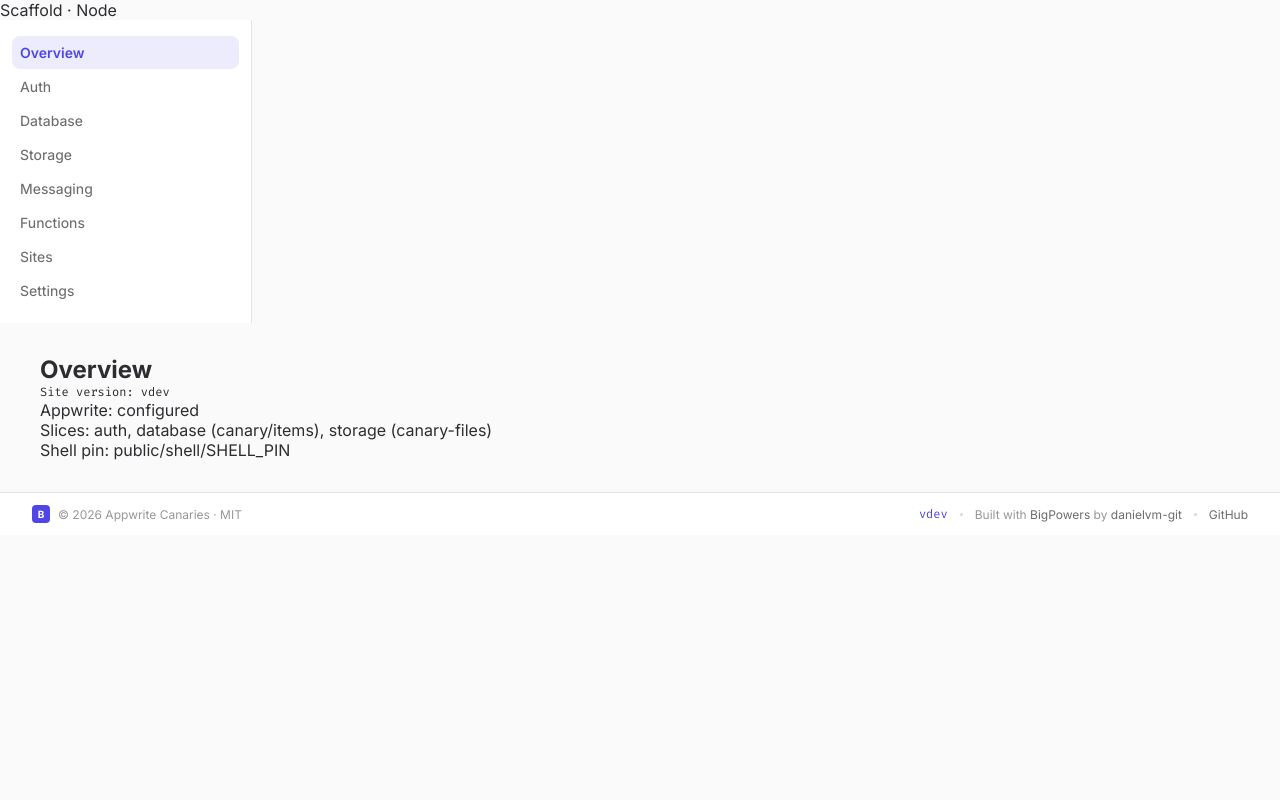
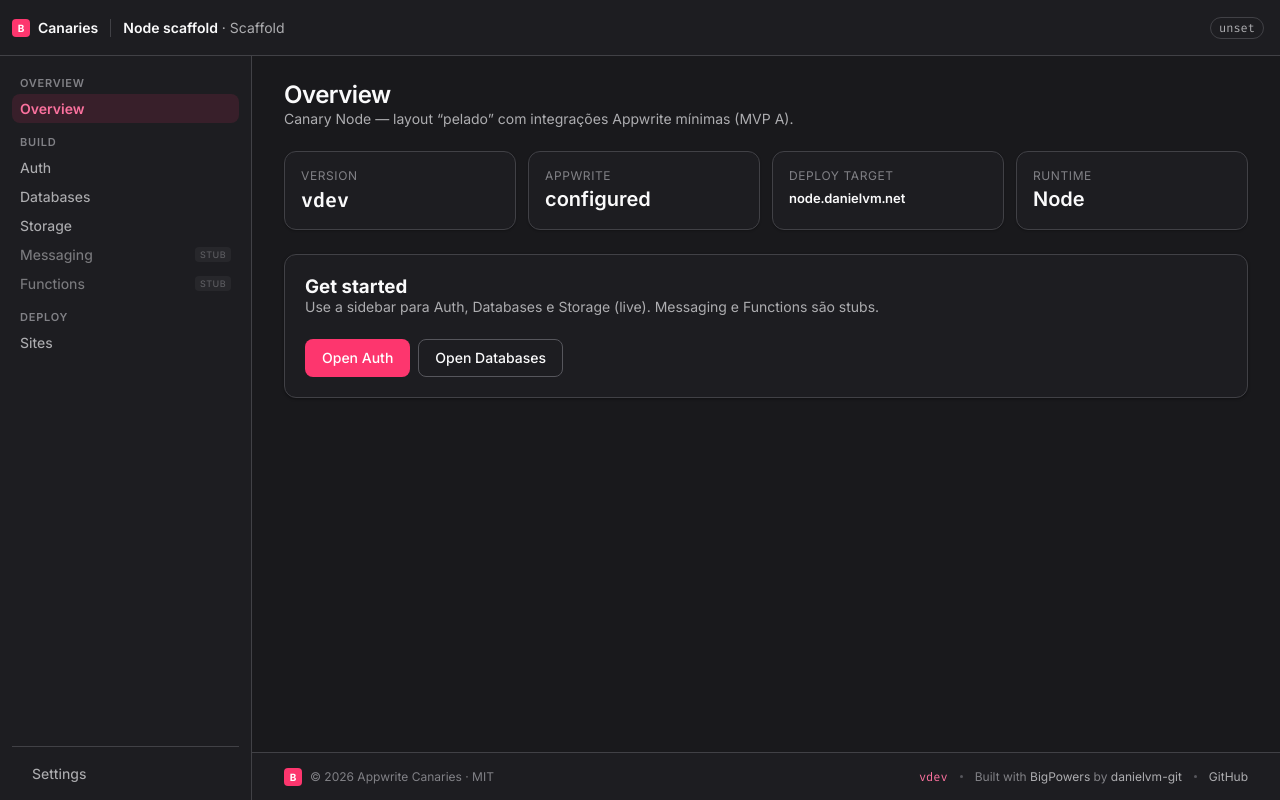
Before and after one commit to danielvm-git/appwrite-canary-node, a React (Vite) app: page /console in a window 1280 px wide. Built offline with nearby package versions, Linux system fonts and the light colour scheme; no server answers.

Commit message:
fix: console layout matches shell prototype (#8)
* fix: pin shell assets at v1.0.0

* fix: smoke uses live health.json version

* fix: align console and landing DOM with shell prototype

```diff
--- a/index.html
+++ b/index.html
@@ -1,5 +1,5 @@
 <!doctype html>
-<html lang="en">
+<html lang="en" data-theme="dark" data-accent="canary">
   <head>
     <meta charset="UTF-8" />
     <meta name="viewport" content="width=device-width, initial-scale=1.0" />
--- a/public/shell/ds/canary-layout.css
+++ b/public/shell/ds/canary-layout.css
@@ -645,6 +645,20 @@ body[data-view="console"] {
 
 .mono, code { font-family: var(--font-mono); font-size: var(--text-xs); }
 
+.sidebar a.nav-item { text-decoration: none; }
+.sidebar a.nav-item.active { background: var(--brand-tint); color: var(--fg-accent); }
+
+.form-stack {
+  display: flex;
+  flex-direction: column;
+  gap: var(--space-6);
+  max-width: 28rem;
+  margin-bottom: var(--space-8);
+}
+.form-stack .row {
+  margin-top: var(--space-2);
+}
+
 @media (max-width: 768px) {
   .shell > .sidebar { display: none; }
   .footer-grid { grid-template-columns: 1fr; }
--- /dev/null
+++ b/src/hooks/useShellView.ts
@@ -0,0 +1,13 @@
+import { useLayoutEffect } from "react";
+
+export function useShellView(view: "console" | "landing") {
+  useLayoutEffect(() => {
+    const root = document.documentElement;
+    root.setAttribute("data-accent", "canary");
+    root.setAttribute("data-theme", "dark");
+    document.body.setAttribute("data-view", view);
+    return () => {
+      document.body.removeAttribute("data-view");
+    };
+  }, [view]);
+}
--- a/src/pages/AuthPage.tsx
+++ b/src/pages/AuthPage.tsx
@@ -32,27 +32,45 @@ export function AuthPage() {
 
   return (
     <section>
-      <h1>Auth</h1>
-      <form onSubmit={onSubmit} className="stack">
-        <label>
+      <h1 className="page-title ds-h1">Auth</h1>
+      <p className="page-desc">Email/password session against project Scaffold.</p>
+      <form onSubmit={onSubmit} className="form-stack">
+        <div className="input-group">
+          <label className="input-label" htmlFor="auth-email">
             Email
-          <input type="email" value={email} onChange={(e) => setEmail(e.target.value)} required />
           </label>
-        <label>
+          <input
+            className="input"
+            id="auth-email"
+            type="email"
+            value={email}
+            onChange={(e) => setEmail(e.target.value)}
+            required
+            autoComplete="email"
+          />
+        </div>
+        <div className="input-group">
+          <label className="input-label" htmlFor="auth-password">
             Password
+          </label>
           <input
+            className="input"
+            id="auth-password"
             type="password"
             value={password}
             onChange={(e) => setPassword(e.target.value)}
             required
+            autoComplete="current-password"
           />
-        </label>
+        </div>
+        <div className="row">
           <button type="submit" className="btn btn-primary">
             Sign in
           </button>
           <button type="button" className="btn btn-secondary" onClick={logout}>
             Logout
           </button>
+        </div>
       </form>
       {message && <p className="mono">{message}</p>}
     </section>
--- a/src/pages/ConsoleLayout.tsx
+++ b/src/pages/ConsoleLayout.tsx
@@ -1,49 +1,85 @@
 // story: e01s02
 import { NavLink, Outlet } from "react-router-dom";
 import { AppFooter } from "../components/AppFooter";
+import { useShellView } from "../hooks/useShellView";
 
-const nav = [
-  { to: "/console", label: "Overview", end: true },
-  { to: "/console/auth", label: "Auth" },
-  { to: "/console/database", label: "Database" },
-  { to: "/console/storage", label: "Storage" },
-  { to: "/console/messaging", label: "Messaging" },
-  { to: "/console/functions", label: "Functions" },
-  { to: "/console/sites", label: "Sites" },
-  { to: "/console/settings", label: "Settings" },
+type NavItem = { to: string; label: string; end?: boolean; stub?: boolean };
+
+const groups: { label: string; items: NavItem[] }[] = [
+  { label: "Overview", items: [{ to: "/console", label: "Overview", end: true }] },
+  {
+    label: "Build",
+    items: [
+      { to: "/console/auth", label: "Auth" },
+      { to: "/console/database", label: "Databases" },
+      { to: "/console/storage", label: "Storage" },
+      { to: "/console/messaging", label: "Messaging", stub: true },
+      { to: "/console/functions", label: "Functions", stub: true },
+    ],
+  },
+  { label: "Deploy", items: [{ to: "/console/sites", label: "Sites" }] },
 ];
 
+function navClass({ isActive }: { isActive: boolean }, stub?: boolean) {
+  return ["nav-item", isActive ? "active" : "", stub ? "stub" : ""].filter(Boolean).join(" ");
+}
+
 export function ConsoleLayout() {
+  useShellView("console");
+  const projectId = import.meta.env.VITE_APPWRITE_PROJECT_ID || "6b04b29a…5784";
+
   return (
-    <div className="console-shell">
-      <header className="topbar">
-        <span className="topbar-title">Scaffold · Node</span>
+    <div className="view-console">
+      <header className="console-topbar">
+        <div className="console-brand">
+          <span className="app-footer-logo" aria-hidden="true">
+            B
+          </span>
+          <span>Canaries</span>
+        </div>
+        <div className="console-crumb">
+          <b>Node scaffold</b> · Scaffold
+        </div>
+        <div className="top-icons">
+          <span className="chip mono" title="Project ID">
+            {projectId.length > 14 ? `${projectId.slice(0, 8)}…${projectId.slice(-4)}` : projectId}
+          </span>
+        </div>
       </header>
-      <div className="console-body">
+      <div className="shell">
         <nav className="sidebar" aria-label="Console">
-          <ul className="sidebar-nav">
-            {nav.map((item) => (
-              <li key={item.to}>
-                <NavLink to={item.to} end={item.end}>
-                  {item.label}
-                </NavLink>
-              </li>
+          <div className="sidebar-nav-scroll">
+            {groups.map((group) => (
+              <div className="nav-group" key={group.label}>
+                <div className="nav-label">{group.label}</div>
+                {group.items.map((item) => (
+                  <NavLink
+                    key={item.to}
+                    to={item.to}
+                    end={item.end}
+                    className={(s) => navClass(s, item.stub)}
+                  >
+                    {item.label}
+                  </NavLink>
+                ))}
+              </div>
             ))}
-          </ul>
+          </div>
+          <div className="sidebar-settings">
+            <NavLink to="/console/settings" className={(s) => navClass(s)}>
+              Settings
+            </NavLink>
+          </div>
         </nav>
-        <MainPanel />
+        <div className="main">
+          <div className="main-scroll">
+            <div className="main-inner">
+              <Outlet />
+            </div>
+          </div>
+          <AppFooter testId="console-app-footer" />
+        </div>
       </div>
     </div>
   );
 }
-
-function MainPanel() {
-  return (
-    <div className="layout-body">
-      <main className="content">
-        <Outlet />
-      </main>
-      <AppFooter testId="console-app-footer" />
-    </div>
-  );
-}
--- a/src/pages/DatabasePage.tsx
+++ b/src/pages/DatabasePage.tsx
@@ -44,14 +44,26 @@ export function DatabasePage() {
 
   return (
     <section>
-      <h1>Database</h1>
-      <form onSubmit={onCreate} className="stack">
-        <input value={title} onChange={(e) => setTitle(e.target.value)} placeholder="Item title" />
+      <h1 className="page-title ds-h1">Database</h1>
+      <p className="page-desc">Collection canary / items.</p>
+      <form onSubmit={onCreate} className="form-stack">
+        <div className="input-group">
+          <label className="input-label" htmlFor="db-title">
+            Title
+          </label>
+          <input
+            className="input"
+            id="db-title"
+            value={title}
+            onChange={(e) => setTitle(e.target.value)}
+            placeholder="Item title"
+          />
+        </div>
         <button type="submit" className="btn btn-primary">
           Create row
         </button>
       </form>
-      <ul>
+      <ul className="landing-bullets" style={{ marginTop: "var(--space-8)" }}>
         {rows.map((row) => (
           <li key={row.$id} className="mono">
             {row.title}
--- a/src/pages/LandingPage.tsx
+++ b/src/pages/LandingPage.tsx
@@ -1,15 +1,21 @@
 // story: e01s02
 import { Link } from "react-router-dom";
 import { AppFooter } from "../components/AppFooter";
+import { useShellView } from "../hooks/useShellView";
 
 export function LandingPage() {
+  useShellView("landing");
+
   return (
-    <div className="landing-shell">
-      <div className="landing-pane landing-pane--marketing">
+    <div className="view-landing">
+      <div className="landing-layout">
+        <div className="landing-pane landing-pane--main">
           <main className="landing-hero">
             <h1>Hello World</h1>
-          <p className="lead">Appwrite Canaries — Node pilot (staging at node-staging.danielvm.net).</p>
-          <ul>
+            <p className="lead">
+              Appwrite Canaries — Node pilot (staging at node-staging.danielvm.net).
+            </p>
+            <ul className="landing-bullets">
               <li>Production: node.danielvm.net</li>
               <li>Staging: node-staging.danielvm.net</li>
               <li>Console: Auth, Database, Storage slices</li>
@@ -39,14 +45,15 @@ export function LandingPage() {
           <LoginCard />
         </aside>
       </div>
+    </div>
   );
 }
 
 function LoginCard() {
   return (
     <div className="card login-card">
-      <h2>Sign in</h2>
-      <p className="text-muted">Mock on landing — use console after enter.</p>
+      <h2 className="card-title-text">Sign in</h2>
+      <p className="login-sub">Mock on landing — use console after enter.</p>
       <Link className="btn btn-primary btn-block" to="/console">
         Enter console
       </Link>
--- a/src/pages/OverviewPage.tsx
+++ b/src/pages/OverviewPage.tsx
@@ -1,17 +1,47 @@
 // story: e01s02
+import { Link } from "react-router-dom";
 import { appwriteConfigured } from "../lib/appwrite";
 
 export function OverviewPage() {
   const configured = appwriteConfigured();
   return (
     <section>
-      <h1>Overview</h1>
-      <p className="mono">Site version: v{__APP_VERSION__}</p>
-      <p className="text-muted">Appwrite: {configured ? "configured" : "not configured"}</p>
-      {configured && (
-        <p className="text-muted">Slices: auth, database (canary/items), storage (canary-files)</p>
-      )}
-      <p className="text-muted">Shell pin: public/shell/SHELL_PIN</p>
+      <h1 className="page-title ds-h1">Overview</h1>
+      <p className="page-desc">
+        Canary Node — layout “pelado” com integrações Appwrite mínimas (MVP A).
+      </p>
+      <div className="stats">
+        <div className="stat">
+          <label>Version</label>
+          <strong className="mono">v{__APP_VERSION__}</strong>
+        </div>
+        <div className="stat">
+          <label>Appwrite</label>
+          <strong>{configured ? "configured" : "not configured"}</strong>
+        </div>
+        <div className="stat">
+          <label>Deploy target</label>
+          <strong style={{ fontSize: 13 }}>node.danielvm.net</strong>
+        </div>
+        <div className="stat">
+          <label>Runtime</label>
+          <strong>Node</strong>
+        </div>
+      </div>
+      <div className="card">
+        <h3>Get started</h3>
+        <p className="page-desc">
+          Use a sidebar para Auth, Databases e Storage (live). Messaging e Functions são stubs.
+        </p>
+        <div className="row">
+          <Link className="btn btn-primary" to="/console/auth">
+            Open Auth
+          </Link>
+          <Link className="btn btn-secondary" to="/console/database">
+            Open Databases
+          </Link>
+        </div>
+      </div>
     </section>
   );
 }
--- a/src/pages/SettingsPage.tsx
+++ b/src/pages/SettingsPage.tsx
@@ -19,14 +19,22 @@ export function SettingsPage() {
 
   return (
     <section>
-      <h1>Settings</h1>
-      <label>
-        Theme
-        <select value={theme} onChange={(e) => onChange(e.target.value)}>
+      <h1 className="page-title ds-h1">Settings</h1>
+      <p className="page-desc">Shell accent (BigBase canary pink).</p>
+      <div className="input-group form-stack">
+        <label className="input-label" htmlFor="theme-accent">
+          Theme
+        </label>
+        <select
+          className="input"
+          id="theme-accent"
+          value={theme}
+          onChange={(e) => onChange(e.target.value)}
+        >
           <option value="canary">canary</option>
           <option value="default">default (indigo)</option>
         </select>
-      </label>
+      </div>
     </section>
   );
 }
--- a/src/pages/SitesPage.tsx
+++ b/src/pages/SitesPage.tsx
@@ -10,8 +10,9 @@ const hosts = [
 export function SitesPage() {
   return (
     <section>
-      <h1>Sites</h1>
-      <p className="text-muted">Deployable canaries on Appwrite Sites (CNAME → sites.danielvm.net).</p>
+      <h1 className="page-title ds-h1">Sites</h1>
+      <p className="page-desc">Deployable canaries on Appwrite Sites (CNAME → sites.danielvm.net).</p>
+      <div className="table-wrap">
       <table className="mono">
         <thead>
           <tr>
@@ -34,6 +35,7 @@ export function SitesPage() {
           ))}
         </tbody>
       </table>
+      </div>
     </section>
   );
 }
--- a/src/pages/StoragePage.tsx
+++ b/src/pages/StoragePage.tsx
@@ -24,15 +24,21 @@ export function StoragePage() {
 
   return (
     <section>
-      <h1>Storage</h1>
-      <form onSubmit={onUpload} className="stack">
-        <input name="file" type="file" />
+      <h1 className="page-title ds-h1">Storage</h1>
+      <p className="page-desc">Bucket canary-files.</p>
+      <form onSubmit={onUpload} className="form-stack">
+        <div className="input-group">
+          <label className="input-label" htmlFor="storage-file">
+            File
+          </label>
+          <input className="input" id="storage-file" name="file" type="file" />
+        </div>
         <button type="submit" className="btn btn-primary">
           Upload
         </button>
       </form>
       {url && (
-        <p>
+        <p className="page-desc">
           URL:{" "}
           <a href={url} target="_blank" rel="noreferrer">
             {url}
--- a/src/pages/StubPage.tsx
+++ b/src/pages/StubPage.tsx
@@ -1,8 +1,8 @@
 export function StubPage({ title, hint }: { title: string; hint: string }) {
   return (
     <section>
-      <h1>{title}</h1>
-      <p className="text-muted">{hint}</p>
+      <h1 className="page-title ds-h1">{title}</h1>
+      <p className="page-desc">{hint}</p>
     </section>
   );
 }
```
Lines whose indentation alone changed are shown as unchanged.
